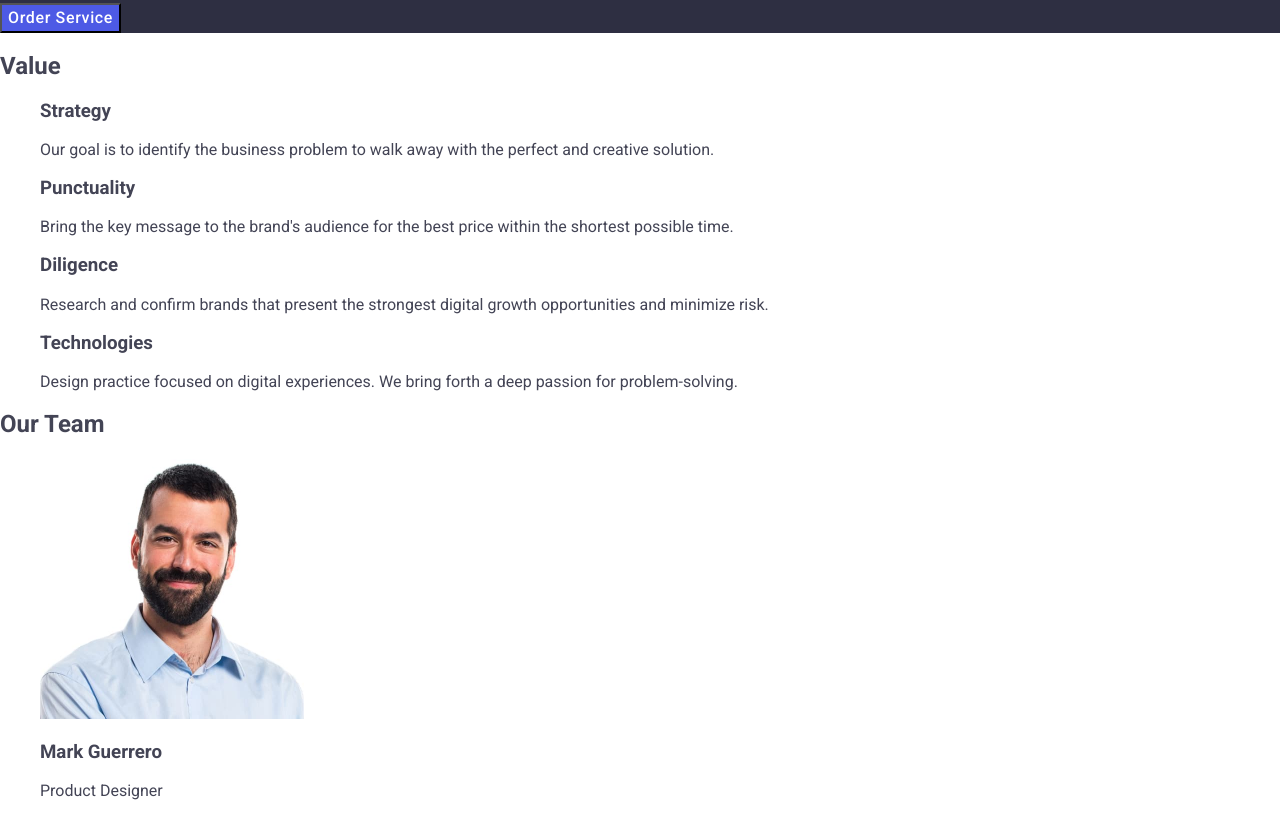
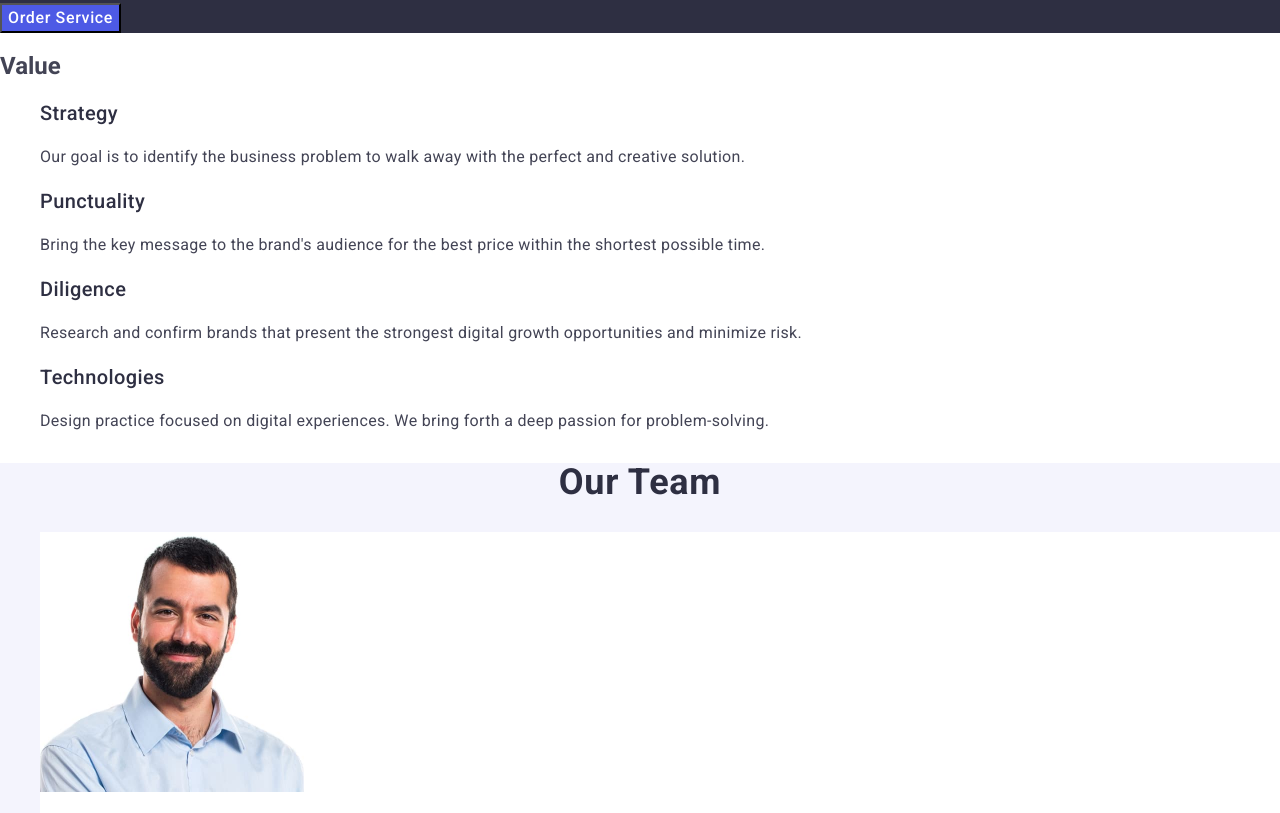
Before and after one commit to Katelynou/goit-markup-hw-02, a plain HTML site: page index.html in a window 1280 px wide. Shown: the part 323-1136 px from the top of the page. Drawn offline with nearby package versions, Linux system fonts and the light colour scheme.

Commit message:
add styles 2 and 3

```diff
--- a/css/styles.css
+++ b/css/styles.css
@@ -68,6 +68,7 @@ a {
     font-size: 56px;
     letter-spacing: 0.02em;
     line-height: 1.07;
+    text-align: center;
 }
 
 .header .page-button {
@@ -85,3 +86,48 @@ a {
     background-color: #404BBF;
     color: white;
 }
+
+.value-header {
+    color: #2E2F42;
+    font-weight: 500;
+    font-size: 20px;
+    letter-spacing: 0.02em;
+    line-height: 1.2;
+}
+
+.value-paragraph {
+    letter-spacing: 0.02em;
+    line-height: 1.5;
+}
+
+.section-team {
+    background-color: #F4F4FD;
+}
+
+.team-header {
+    color: #2E2F42;
+    text-align: center;
+    font-size: 36px;
+    letter-spacing: 0.02em;
+    line-height: 1.11;
+    font-weight: 700;
+    text-transform: capitalize;
+}
+
+.team-card{
+    background-color: #FFFFFF;
+}
+
+.team-card-header {
+    color: #2E2F42;
+    font-weight: 500;
+    font-size: 20px;
+    letter-spacing: 0.02em;
+    line-height: 1.2;
+}
+
+.team-card-paragraph {
+    letter-spacing: 0.02em;
+    line-height: 1.5;
+    font-size: 16px;
+}
--- a/index.html
+++ b/index.html
@@ -55,29 +55,29 @@
         <h2>Value</h2>
         <ul>
           <li>
-            <h3>Strategy</h3>
-            <p>
+            <h3 class="value-header">Strategy</h3>
+            <p class="value-paragraph">
               Our goal is to identify the business problem to walk away with the
               perfect and creative solution.
             </p>
           </li>
           <li>
-            <h3>Punctuality</h3>
-            <p>
+            <h3 class="value-header">Punctuality</h3>
+            <p class="value-paragraph">
               Bring the key message to the brand's audience for the best price
               within the shortest possible time.
             </p>
           </li>
           <li>
-            <h3>Diligence</h3>
-            <p>
+            <h3 class="value-header">Diligence</h3>
+            <p class="value-paragraph">
               Research and confirm brands that present the strongest digital
               growth opportunities and minimize risk.
             </p>
           </li>
           <li>
-            <h3>Technologies</h3>
-            <p>
+            <h3 class="value-header">Technologies</h3>
+            <p class="value-paragraph">
               Design practice focused on digital experiences. We bring forth a
               deep passion for problem-solving.
             </p>
@@ -85,47 +85,47 @@
         </ul>
       </section>
 
-      <section>
-        <h2>Our Team</h2>
+      <section class="section-team">
+        <h2 class="team-header">Our Team</h2>
         <ul>
-          <li>
+          <li class="team-card">
             <img
               src="./images/Mark_Guerrero.jpg"
               alt="Photo Mark Guerrero"
               width="264"
               height="260"
             />
-            <h3>Mark Guerrero</h3>
-            <p>Product Designer</p>
+            <h3 class="team-card-header">Mark Guerrero</h3>
+            <p class="team-card-paragraph">Product Designer</p>
           </li>
-          <li>
+          <li class="team-card">
             <img
               src="./images/Tom_Ford.jpg"
               alt="Photo Tom Ford"
               width="264"
               height="260"
             />
-            <h3>Tom Ford</h3>
+            <h3 class="team-card-header">Tom Ford</h3>
             <p>Frontend Developer</p>
           </li>
-          <li>
+          <li class="team-card">
             <img
               src="./images/Camila_Garcia.jpg"
               alt="Photo Camila Garcia"
               width="264"
               height="260"
             />
-            <h3>Camila Garcia</h3>
+            <h3 class="team-card-header">Camila Garcia</h3>
             <p>Marketing</p>
           </li>
-          <li>
+          <li class="team-card">
             <img
               src="./images/Daniel_Wilson.jpg"
               alt="Photo Daniel Wilson"
               width="264"
               height="260"
             />
-            <h3>Daniel Wilson</h3>
+            <h3 class="team-card-header">Daniel Wilson</h3>
             <p>UI Designer</p>
           </li>
         </ul>
```
Also changed, not shown: 1 other file.
